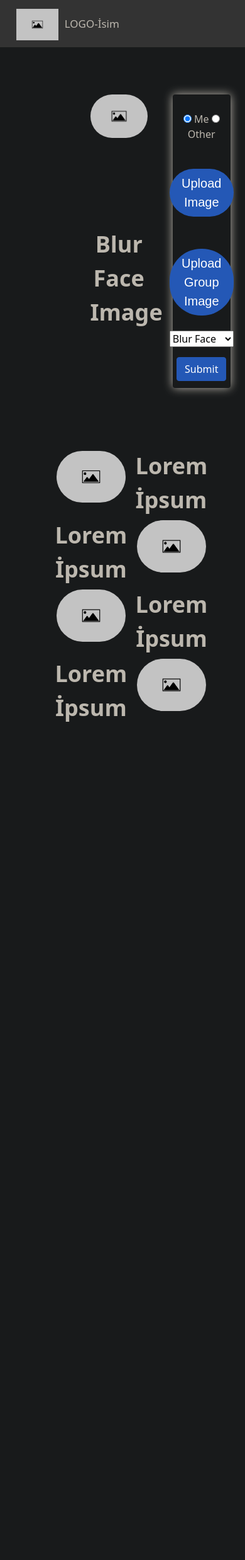
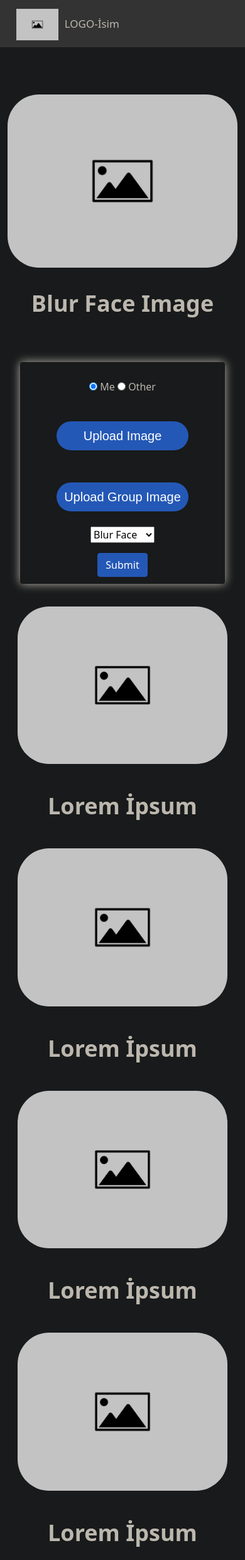
Before and after one commit to ysnarslan/Blurry, a Django app: page / in a window 390 px wide; the page is wider, and only the part inside the window is pictured. Shown: that part at 63% size. Before the commit the page ends 1146 px from the top of that part, so only its background shows below. Run offline with Django 3.2, Linux system fonts and the light colour scheme; some libraries are stand-ins or nearby versions.

Commit message:
add responsive website css

```diff
--- a/photos/templates/photos/blur.html
+++ b/photos/templates/photos/blur.html
@@ -14,6 +14,7 @@
         integrity="sha384-giJF6kkoqNQ00vy+HMDP7azOuL0xtbfIcaT9wjKHr8RbDVddVHyTfAAsrekwKmP1" crossorigin="anonymous">
     <link href="https://cdnjs.cloudflare.com/ajax/libs/font-awesome/6.3.0/css/all.min.css" rel="stylesheet">
 
+    <link rel="shortcut icon" href="#">
 
 </head>
 
@@ -26,11 +27,14 @@
     <div class="container">
         <div class="row justify-content-center">
             <div class="uploadArea">
+                <div class="uploadAreaLeft">
                     <div class="uploadArea1">
                         <img class="resim" src="../../../static/photoshare/images/default-image.jpg">
                     </div>
                     <div class="uploadArea2">Blur Face Image  </div>
-                <div class="uploadArea3 card center">
+                </div>
+                <div class="uploadAreaRight">
+                    <div class="card center">
                         <form method='POST' action="" enctype="multipart/form-data">
                             <span>{{procress}}</span>
                             {% csrf_token %}
@@ -68,6 +72,7 @@
                         </form>
                     </div>
                 </div>
+            </div>
             <div class="row image-area">
                 {% for photo in photos %}
                     <div class="col-md-4 ">
@@ -84,15 +89,14 @@
                 {% endfor %}
             </div>
             <div class="informArea">
-                <div class="informArea1"> <img class="resim" src="../../../static/photoshare/images/default-image.jpg"></div>
-                <div class="informArea2"><span>Lorem İpsum</span></div>
-                <div class="informArea3"><span>Lorem İpsum</span></div>
-                <div class="informArea4"> <img class="resim" src="../../../static/photoshare/images/default-image.jpg"></div>
-                <div class="informArea5"> <img class="resim" src="../../../static/photoshare/images/default-image.jpg"></div>
-                <div class="informArea6"><span>Lorem İpsum</span></div>
-                <div class="informArea7"><span>Lorem İpsum</span></div>
-                <div class="informArea8"> <img class="resim" src="../../../static/photoshare/images/default-image.jpg"></div>
-
+                <div class="informItem"> <img class="resim" src="../../../static/photoshare/images/default-image.jpg"></div>
+                <div class="informItem"><span>Lorem İpsum</span></div>
+                <div class="informItem"><span>Lorem İpsum</span></div>
+                <div class="informItem"> <img class="resim" src="../../../static/photoshare/images/default-image.jpg"></div>
+                <div class="informItem"> <img class="resim" src="../../../static/photoshare/images/default-image.jpg"></div>
+                <div class="informItem"><span>Lorem İpsum</span></div>
+                <div class="informItem"><span>Lorem İpsum</span></div>
+                <div class="informItem"> <img class="resim" src="../../../static/photoshare/images/default-image.jpg"></div>
             </div>
         </div>
     </div>
--- a/static/photoshare/css/style.css
+++ b/static/photoshare/css/style.css
@@ -36,15 +36,13 @@ body{
   margin-top: 150px !important;
 }
 .uploadArea {
-  display: grid;
-  grid-template-columns: repeat(4, 25%) 0;
-  grid-column-gap: 40px;
-  grid-row-gap: 20px;
-  margin-bottom: 50px;
+  display: flex;
+  flex-wrap: wrap;
 }
-
-.uploadArea1 {
-  grid-area: 1 / 2 / 2 / 3;
+.uploadAreaLeft{
+  flex: 1;
+  display: flex;
+  flex-direction: column;
 }
 .resim{
   width:100%;
@@ -54,17 +52,22 @@ body{
 
 .uploadArea2 {
   margin-top: 30px;
-  grid-area: 2 / 2 / 3 / 3;
   font-size: 36px;
   font-weight: bolder;
   min-height: 100px;
   text-align: center;
 }
 
-.uploadArea3 {
-  grid-area: 1 / 3 / 3 / 4;
+.uploadAreaRight{
+  flex: 2;
+  padding: 20px;
   justify-content: center;
-  padding: 5px;
+}
+
+@media (max-width: 768px) {
+  .uploadAreaLeft, .uploadAreaRight {
+    flex: 100%;
+  }
 }
 
 .card{
@@ -135,68 +138,63 @@ body{
   background-color: #2458b6 !important;
 }
 
-.image-area{
-  margin-bottom: 50px ;
+.informArea {
+  display: grid;
+  grid-template-columns: repeat(2, 1fr);
+  grid-template-rows: repeat(4, 1fr);
+  gap: 8px;
+  height: 100vh;
 }
-
-.informArea {
-  margin-left: 40%;
-  display: grid;
-  grid-template-columns: repeat(2, 30%);
-  grid-template-rows: repeat(4, 1fr);
-  grid-column-gap: 5%;
-  grid-row-gap: 2%;
-  margin-top: 50px;
+.informItem {
+  padding: 16px;
+  display:flex;
+  justify-content:center;
+  align-items: center;
 }
-
-.informArea1 {
-  grid-area: 1 / 1 / 2 / 2;
-}
-.informArea2 {
-  grid-area: 1 / 2 / 2 / 3;
+.informItem:nth-child(2) {
   font-size: 36px;
   font-weight: bolder;
-  min-height: 100px;
-  display: flex;
-  justify-content: center;
-  align-items: center;
 }
-.informArea3 {
-  grid-area: 2 / 1 / 3 / 2;
+.informItem:nth-child(3) {
   font-size: 36px;
   font-weight: bolder;
-  min-height: 100px;
-  text-align: center;
-  display: flex;
-  justify-content: center;
-  align-items: center;
 }
-.informArea4 {
-  grid-area: 2 / 2 / 3 / 3;
-}
-.informArea5 {
-  grid-area: 3 / 1 / 4 / 2;
-}
-.informArea6 {
-  grid-area: 3 / 2 / 4 / 3;
+.informItem:nth-child(6) {
   font-size: 36px;
   font-weight: bolder;
-  min-height: 100px;
-  text-align: center;
-  display: flex;
-  justify-content: center;
-  align-items: center;
 }
-.informArea7 {
-  grid-area: 4 / 1 / 5 / 2;
+.informItem:nth-child(7) {
   font-size: 36px;
   font-weight: bolder;
-  min-height: 100px;
-  text-align: center;
-  display: flex;
-  justify-content: center;
-  align-items: center;
 }
-.informArea8 {
-  grid-area: 4 / 2 / 5 / 3;
+@media (max-width: 767px) {
+  .informArea {
+    grid-template-columns: 1fr; /* Sadece 1 sütun kullan */
+    grid-template-rows: repeat(8, 1fr); /* 8 satırlı düzen */
+  }
+  /*Gridler arasında telefon boyutuna geçince düzenleme yapmak için yazılmıştır.*/
+  .informItem:nth-child(1) {
+    order: 1;
+  }
+  .informItem:nth-child(2) {
+    order: 2;
+  }
+  .informItem:nth-child(3) {
+    order: 4;
+  }
+  .informItem:nth-child(4) {
+    order: 3;
+  }
+  .informItem:nth-child(5) {
+    order: 5;
+  }
+  .informItem:nth-child(6) {
+    order: 6;
+  }
+  .informItem:nth-child(7) {
+    order: 8;
+  }
+  .informItem:nth-child(8) {
+    order: 7;
+  }
 }
--- a/static/photoshare/js/script.js
+++ b/static/photoshare/js/script.js
@@ -1,4 +1,4 @@
-function showFileName(elementId, inputElement) {
+function showFileName(elementId) {
     const fileName = "Dosya Seçildi!"
     const fileNameDisplay = document.getElementById(elementId);
     fileNameDisplay.textContent = fileName;
```
Lines whose indentation alone changed are shown as unchanged.
